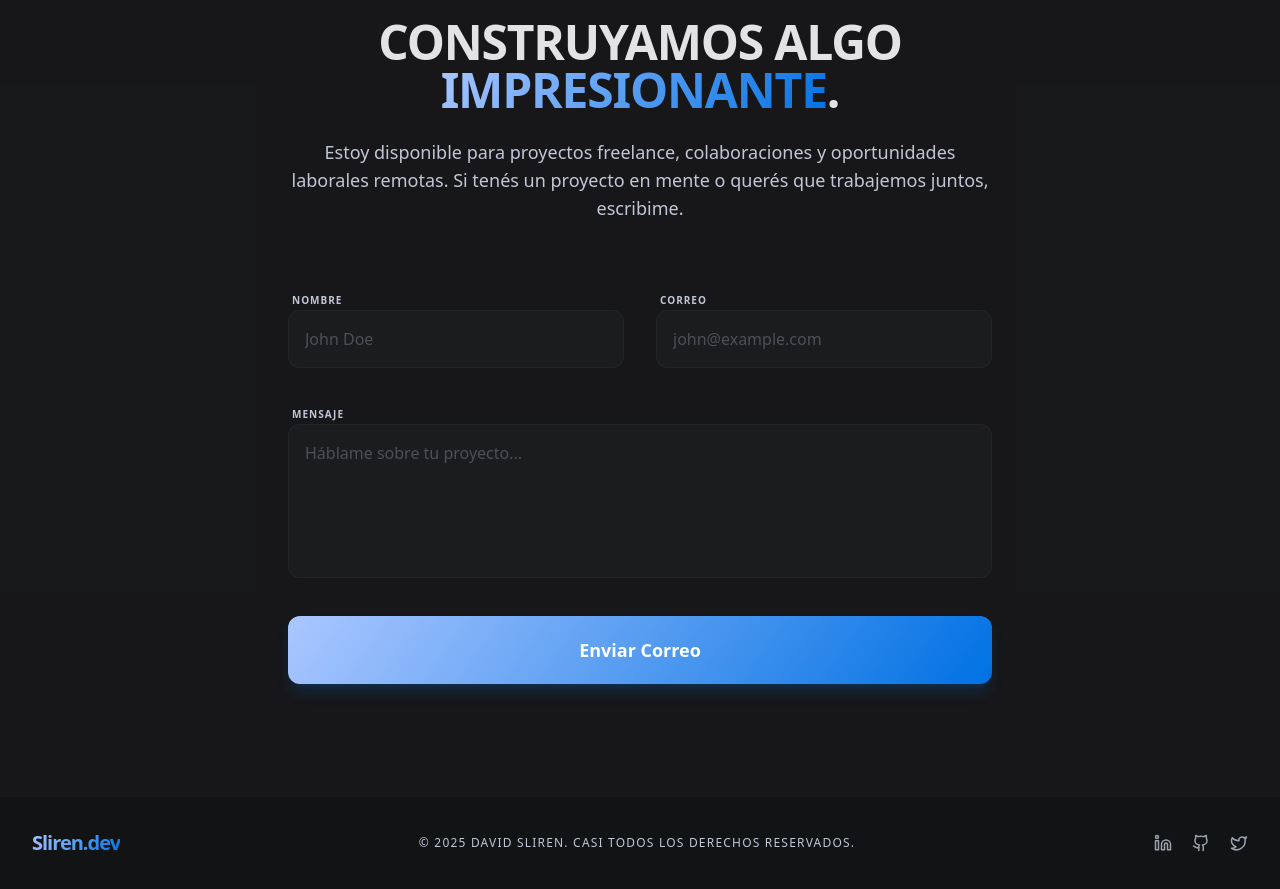
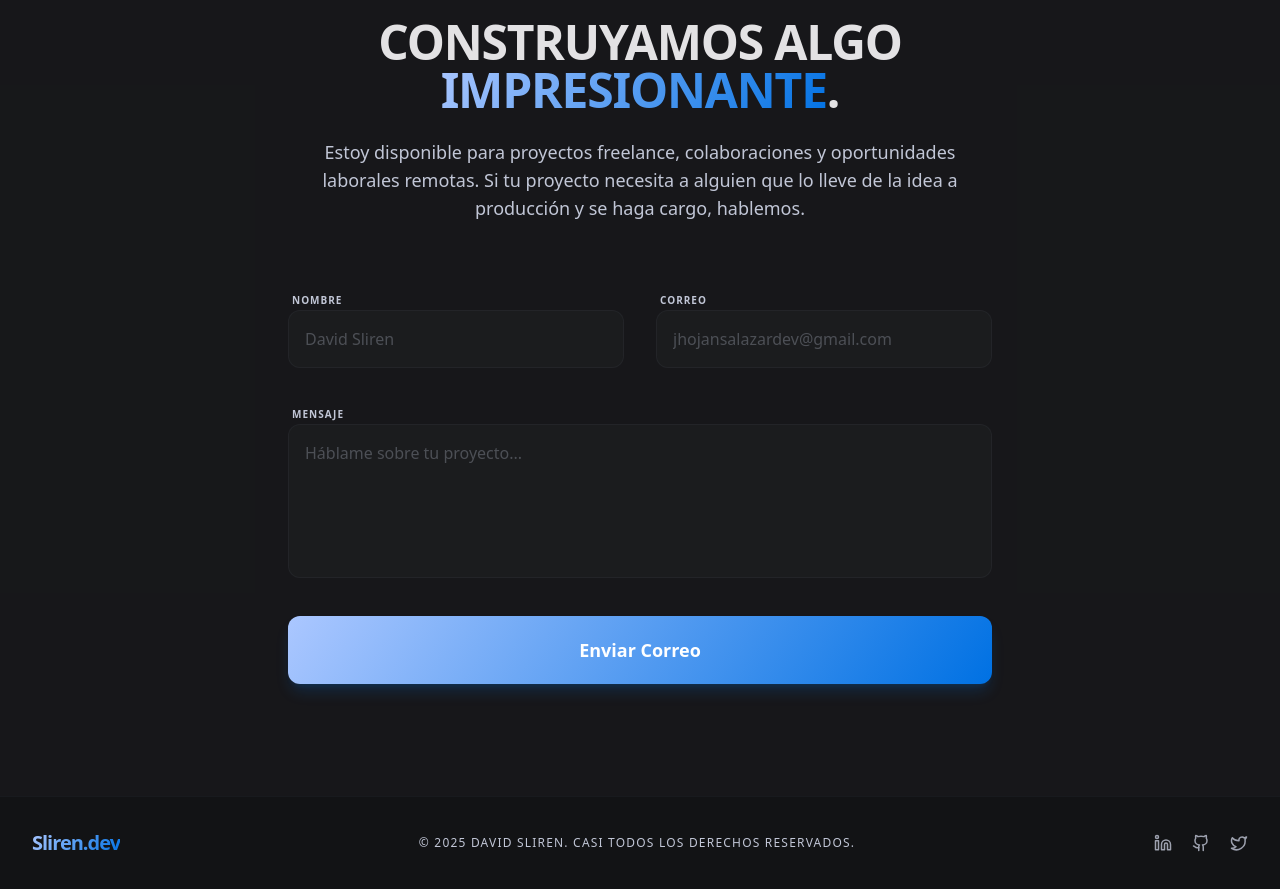
Before and after one commit to David-Sliren/Mi-Portafolio, a Next.js app: page / in a window 1280 px wide. Shown: the part 9060-9949 px from the top of the page. Built offline with nearby package versions, Linux system fonts and the light colour scheme; no server answers; what tailwind-animations would draw is missing.

Commit message:
refactor: update form contact

```diff
--- a/src/components/Contact/Contact.tsx
+++ b/src/components/Contact/Contact.tsx
@@ -22,8 +22,8 @@ const Contact = () => {
           </h2>
           <p className="text-[#c1c6d6] text-lg timeline-view animate-range-early-entry animate-fade-blur animate-fill-mode-both">
             Estoy disponible para proyectos freelance, colaboraciones y
-            oportunidades laborales remotas. Si tenés un proyecto en mente o
-            querés que trabajemos juntos, escribime.
+            oportunidades laborales remotas. Si tu proyecto necesita a alguien
+            que lo lleve de la idea a producción y se haga cargo, hablemos.
           </p>
         </div>
         {isClose ? (
--- a/src/components/Contact/Form.tsx
+++ b/src/components/Contact/Form.tsx
@@ -47,7 +47,7 @@ const Form = ({ handler }: FormProps) => {
           </label>
           <input
             className="w-full bg-[#1b1c1e] border border-[#414753]/20 focus:border-[#0071E3] focus:ring-1 focus:ring-[#0071E3] rounded-xl p-4 text-[#e3e2e4] placeholder:text-[#c1c6d6]/30 transition-all outline-none "
-            placeholder="John Doe"
+            placeholder="David Sliren"
             type="text"
             name="client_name"
             required
@@ -59,7 +59,7 @@ const Form = ({ handler }: FormProps) => {
           </label>
           <input
             className="w-full bg-[#1b1c1e] border border-[#414753]/20 focus:border-[#0071E3] focus:ring-1 focus:ring-[#0071E3] rounded-xl p-4 text-[#e3e2e4] placeholder:text-[#c1c6d6]/30 transition-all outline-none"
-            placeholder="john@example.com"
+            placeholder="jhojansalazardev@gmail.com"
             type="email"
             name="email"
             required
```
